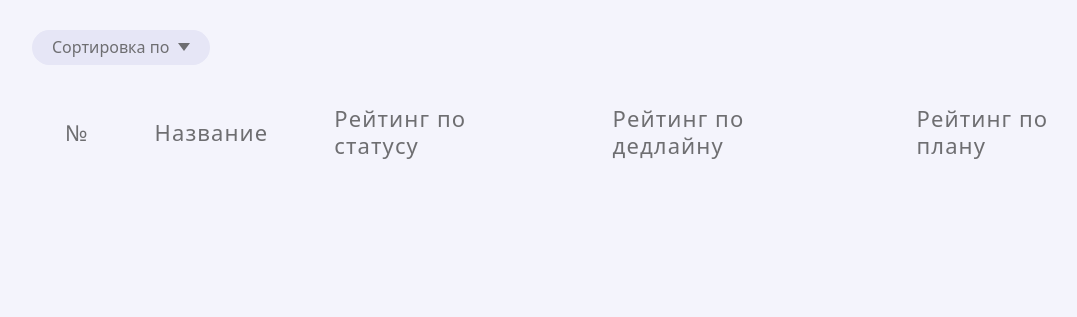
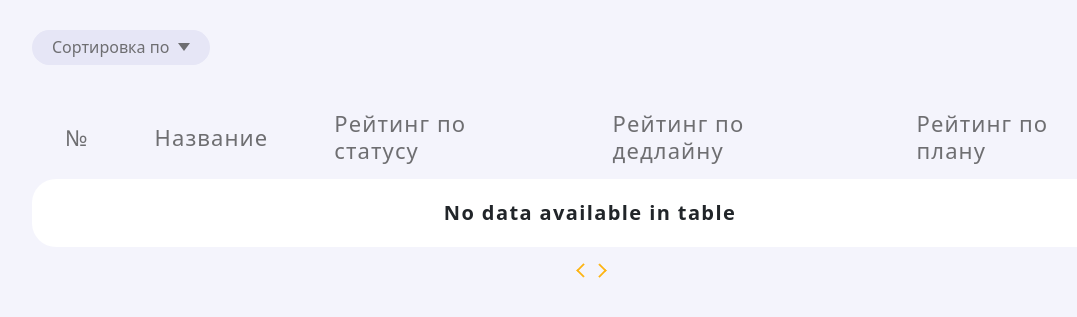
Before and after one commit to evgeny422/ExcelParser, a Django app: page / in a window 1280 px wide. Shown: the part 100-417 px from the top of the page, without its empty margins (50-1127 px from the left). Run offline with Django 4.2, Linux system fonts and the light colour scheme; data that the repository does not hold is empty; some libraries are stand-ins or nearby versions.

Commit message:
some fix

```diff
--- a/static/css/tables.css
+++ b/static/css/tables.css
@@ -8,13 +8,13 @@
     font-size: 22px;
     line-height: 27px;
     letter-spacing: 0.05em;
-    padding: 0 33px;
+    padding: 15px 33px !important;
     color: #6E6E71;
 }
 
 .document-table tbody td {
     background: #FFFFFF;
-    padding: 22px 33px;
+    padding: 22px 33px !important;
     font-weight: 800;
     font-size: 20px;
     line-height: 24px;
@@ -44,7 +44,11 @@
     cursor: pointer;
 }
 
-.history-document-table {
+.table[data-table-type^=paginate-table-] th {
+    border: none !important;
+}
+
+.history-document-table, table[data-table-type^=paginate-table-] {
     border: none !important;
 }
 
@@ -80,8 +84,9 @@
     border-top-right-radius: 5px;
 }
 
-.history-document-table th, .history-document-table td {
+.history-document-table th, .history-document-table td, table[data-table-type^=paginate-table-] thead th  {
     border: none !important;
+    font-weight: 500 !important;
 }
 
 .dataTables_wrapper .dataTables_paginate .paginate_button.current {
--- /dev/null
+++ b/static/js/paginate_table.js
@@ -0,0 +1,14 @@
+jQuery(document).ready(function () {
+    $tables = new DataTable('table[data-table-type^=paginate-table-]', {
+        dom: 't<"d-flex justify-content-center mt-2"p>',
+        ordering: false,
+        pageLength: 5,
+        language: {
+            oPaginate: {
+                sNext: '<div class="d-flex align-content-center justify-content-center"><span class="svg-arrow i-left"></span></div>',
+                sPrevious: '<div class="d-flex align-content-center justify-content-center"><span class="svg-arrow i-right"></span></div>',
+            }
+        }
+    });
+    console.log($tables);
+});
--- a/templates/documents/document_list.html
+++ b/templates/documents/document_list.html
@@ -1,4 +1,10 @@
 {% extends 'base.html' %}
+{% load static %}
+
+{% block head_block %}
+    <link rel="stylesheet" href="{% static 'includes/datatable/css/jquery.dataTables.min.css' %}">
+{% endblock %}
+
 {% block content %}
     <div class="row">
         <div class="col-lg-12">
@@ -212,3 +218,8 @@
 
 
 {% endblock content %}
+
+{% block js_block %}
+    <script src="{% static 'includes/datatable/js/jquery.dataTables.min.js' %}"></script>
+    <script src="{% static 'js/paginate_table.js' %}"></script>
+{% endblock %}
--- a/templates/includes/project_list.html
+++ b/templates/includes/project_list.html
@@ -1,5 +1,5 @@
 <div class="table-responsive">
-    <table class="document-table w-100">
+    <table class="document-table w-100" data-table-type="paginate-table-0">
         <thead>
         <th>№</th>
         <th>Название</th>
```
Also changed, not shown: templates/documents/document_history.html (+19 -17 lines).
